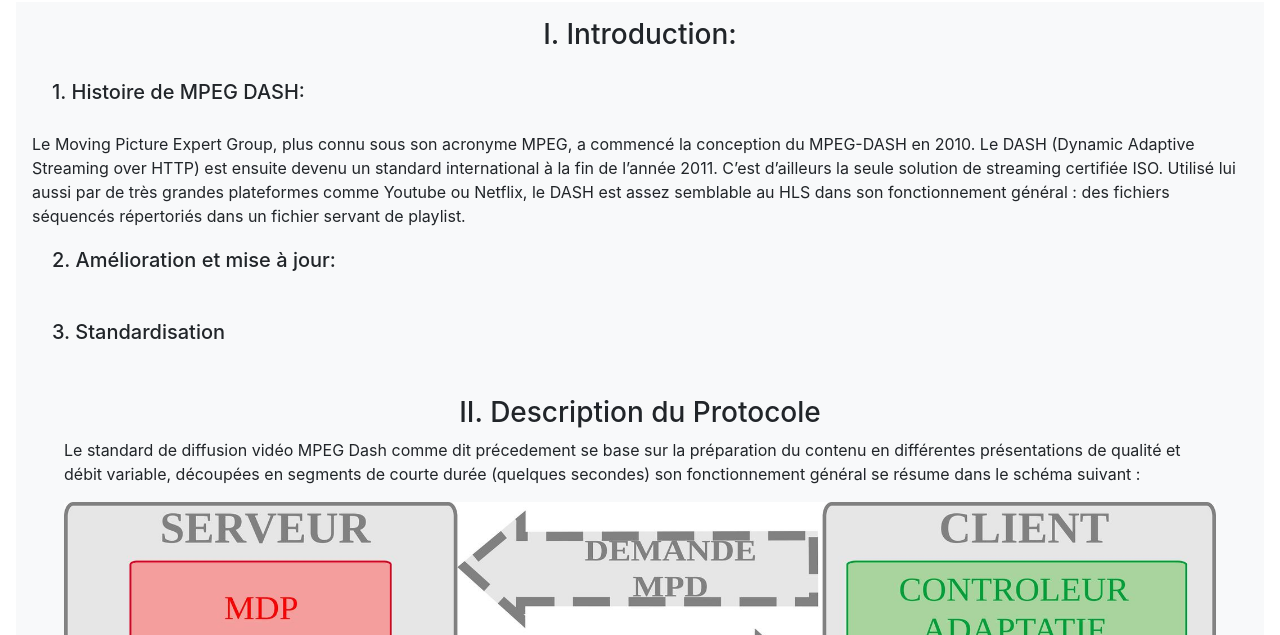
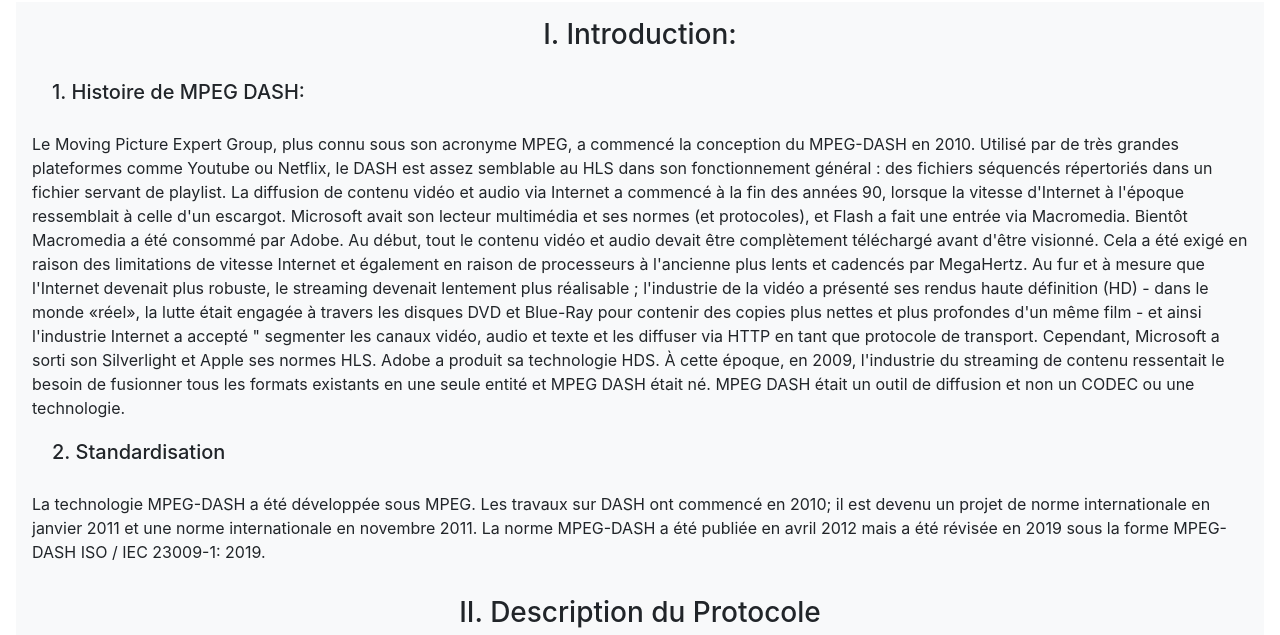
Before and after one commit to Countermatt/rsc-video, a plain HTML site: page mpegdash/dashmpeg.html in a window 1280 px wide. Shown: the part 163-798 px from the top of the page. Drawn offline with nearby package versions, Linux system fonts and the light colour scheme.

Commit message:
Update mpegdash

```diff
--- a/mpegdash/dashmpeg.html
+++ b/mpegdash/dashmpeg.html
@@ -20,12 +20,12 @@
     <section id="intro" class="main-container m-3 p-3 bg-light">
       <h3 class="d-flex justify-content-center" > I.  Introduction: </h3>
         <h5 class="d-flex justify-content-start" style=" padding:20px;"> 1.  Histoire de MPEG DASH: </h5>
-          Le Moving Picture Expert Group, plus connu sous son acronyme MPEG, a commencé la conception du MPEG-DASH en 2010. Le DASH (Dynamic Adaptive Streaming over HTTP) est ensuite devenu un standard international à la fin de l’année 2011. C’est d’ailleurs la seule solution de streaming certifiée ISO.
-          Utilisé lui aussi par de très grandes plateformes comme Youtube ou Netflix, le DASH est assez semblable au HLS dans son fonctionnement général : des fichiers séquencés répertoriés dans un fichier servant de playlist.
-        <h5 class="d-flex justify-content-start" style=" padding:20px;"> 2.  Amélioration et mise à jour:</h5>
-
-        <h5 class="d-flex justify-content-start" style=" padding:20px;"> 3.  Standardisation</h5>
-
+          Le Moving Picture Expert Group, plus connu sous son acronyme MPEG, a commencé la conception du MPEG-DASH en 2010.
+          Utilisé par de très grandes plateformes comme Youtube ou Netflix, le DASH est assez semblable au HLS dans son fonctionnement général : des fichiers séquencés répertoriés dans un fichier servant de playlist.
+          La diffusion de contenu vidéo et audio via Internet a commencé à la fin des années 90, lorsque la vitesse d'Internet à l'époque ressemblait à celle d'un escargot. Microsoft avait son lecteur multimédia et ses normes (et protocoles), et Flash a fait une entrée via Macromedia. Bientôt Macromedia a été consommé par Adobe. Au début, tout le contenu vidéo et audio devait être complètement téléchargé avant d'être visionné. Cela a été exigé en raison des limitations de vitesse Internet et également en raison de processeurs à l'ancienne plus lents et cadencés par MegaHertz. Au fur et à mesure que l'Internet devenait plus robuste, le streaming devenait lentement plus réalisable ; l'industrie de la vidéo a présenté ses rendus haute définition (HD) - dans le monde «réel», la lutte était engagée à travers les disques DVD et Blue-Ray pour contenir des copies plus nettes et plus profondes d'un même film - et ainsi l'industrie Internet a accepté " segmenter les canaux vidéo, audio et texte et les diffuser via HTTP en tant que protocole de transport. Cependant, Microsoft a sorti son Silverlight et Apple ses normes HLS. Adobe a produit sa technologie HDS. À cette époque, en 2009, l'industrie du streaming de contenu ressentait le besoin de fusionner tous les formats existants en une seule entité et MPEG DASH était né. MPEG DASH était un outil de diffusion et non un CODEC ou une technologie.
+        <h5 class="d-flex justify-content-start" style=" padding:20px;"> 2.  Standardisation</h5>
+          La technologie MPEG-DASH a été développée sous MPEG. Les travaux sur DASH ont commencé en 2010; il est devenu un projet de norme internationale en janvier 2011
+           et une norme internationale en novembre 2011. La norme MPEG-DASH a été publiée en avril 2012 mais a été révisée en 2019 sous la forme MPEG-DASH ISO / IEC 23009-1: 2019.
     <section id="description_vod" class="main-container m-3 p-3 bg-light">
       <h3 class="d-flex justify-content-center" >II. Description du Protocole</h3>
       <p>Le standard de diffusion vidéo MPEG Dash comme dit précedement se base sur la préparation du contenu en différentes présentations de qualité et débit variable, découpées en segments de courte durée (quelques secondes) son fonctionnement général se résume dans le schéma suivant :  </p>
```
